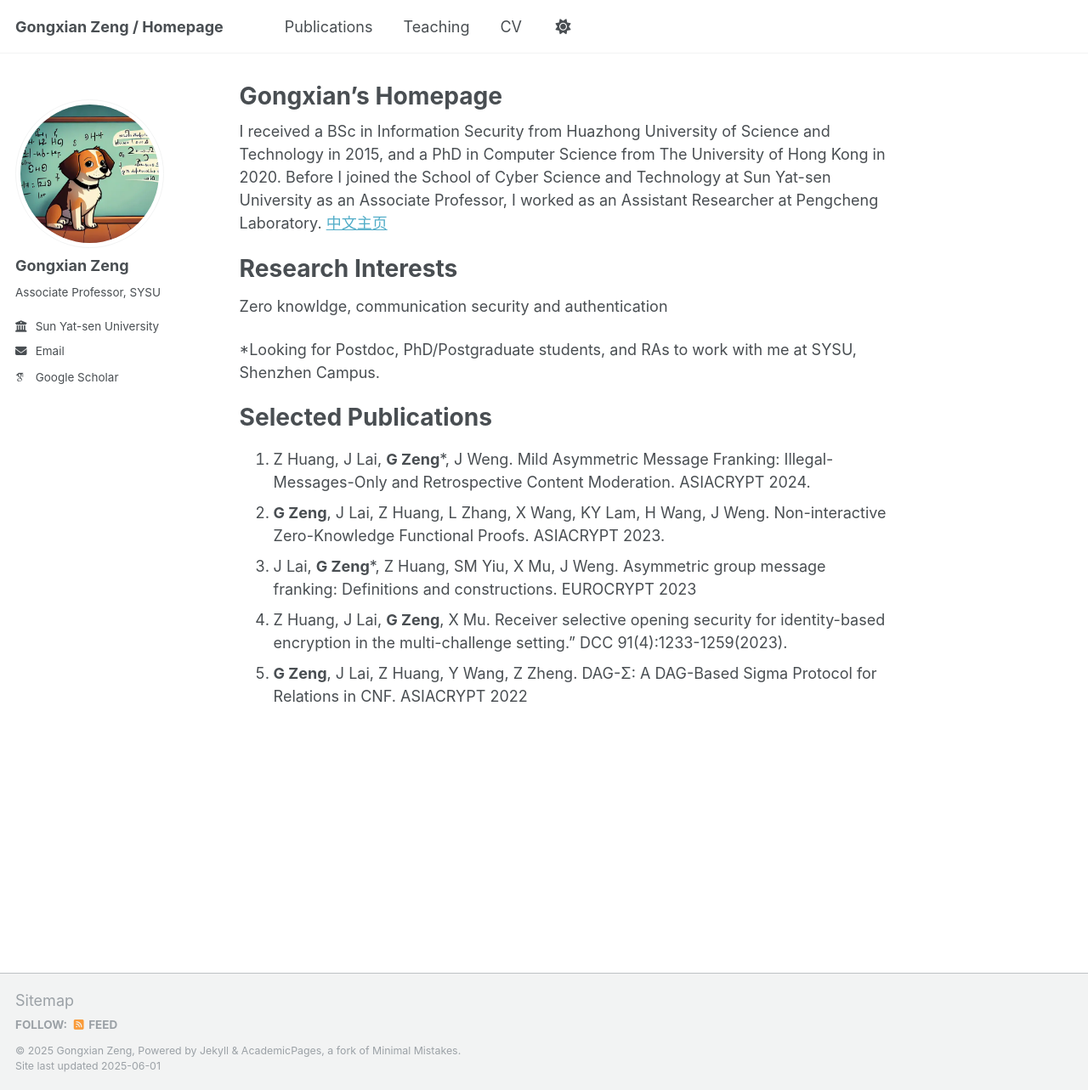
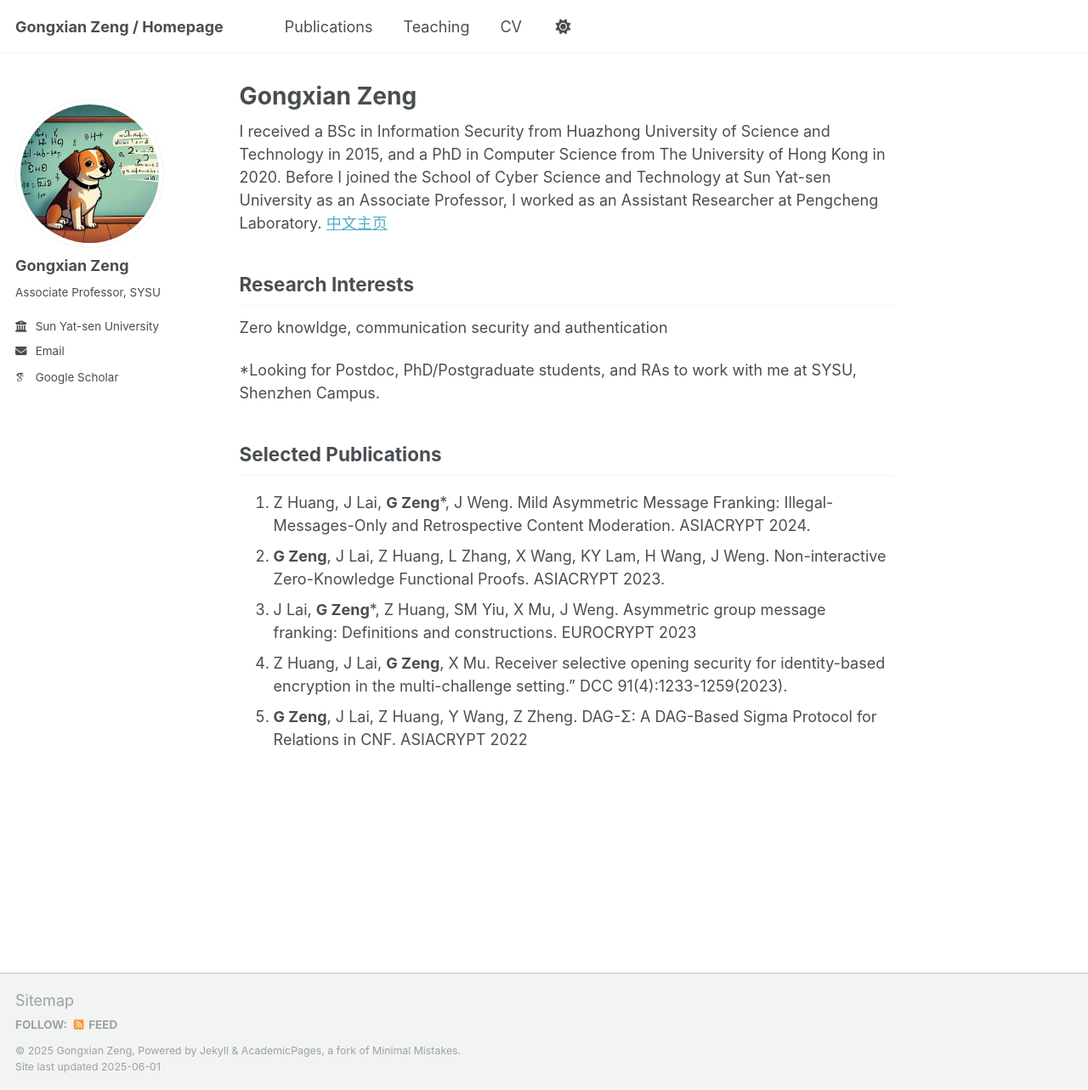
Before and after one commit to naxizgx/naxizgx.github.io, a Jekyll site: the page built from _pages/about.md, in a window 1280 px wide and 1283 px high. Shown: the whole window at 85% size. Built offline with Jekyll 4.4.1, drawn with Linux system fonts in a browser that asks for light colours; some web fonts are replaced.

Commit message:
Update about.md

```diff
--- a/_pages/about.md
+++ b/_pages/about.md
@@ -1,6 +1,6 @@
 ---
 permalink: /
-title: "Gongxian's Homepage"
+title: "Gongxian Zeng"
 author_profile: true
 redirect_from:
   - /about/
@@ -10,13 +10,13 @@ redirect_from:
 I received a BSc in Information Security from Huazhong University of Science and Technology in 2015, and a PhD in Computer Science from The University of Hong Kong in 2020. Before I joined the School of Cyber Science and Technology at Sun Yat-sen University as an Associate Professor, I worked as an Assistant Researcher at Pengcheng Laboratory. [中文主页](href="https://scst.sysu.edu.cn/members/members01/1418999.htm)
 
 
-# Research Interests
+## Research Interests
 
 Zero knowldge, communication security and authentication
 
 *Looking for Postdoc, PhD/Postgraduate students, and RAs to work with me at SYSU, Shenzhen Campus.
 
-# Selected Publications
+## Selected Publications
 
 1.	Z Huang, J Lai, __G Zeng__*, J Weng. Mild Asymmetric Message Franking: Illegal-Messages-Only and Retrospective Content Moderation. ASIACRYPT 2024.
 2.	__G Zeng__, J Lai, Z Huang, L Zhang, X Wang, KY Lam, H Wang, J Weng. Non-interactive Zero-Knowledge Functional Proofs. ASIACRYPT 2023.
```
